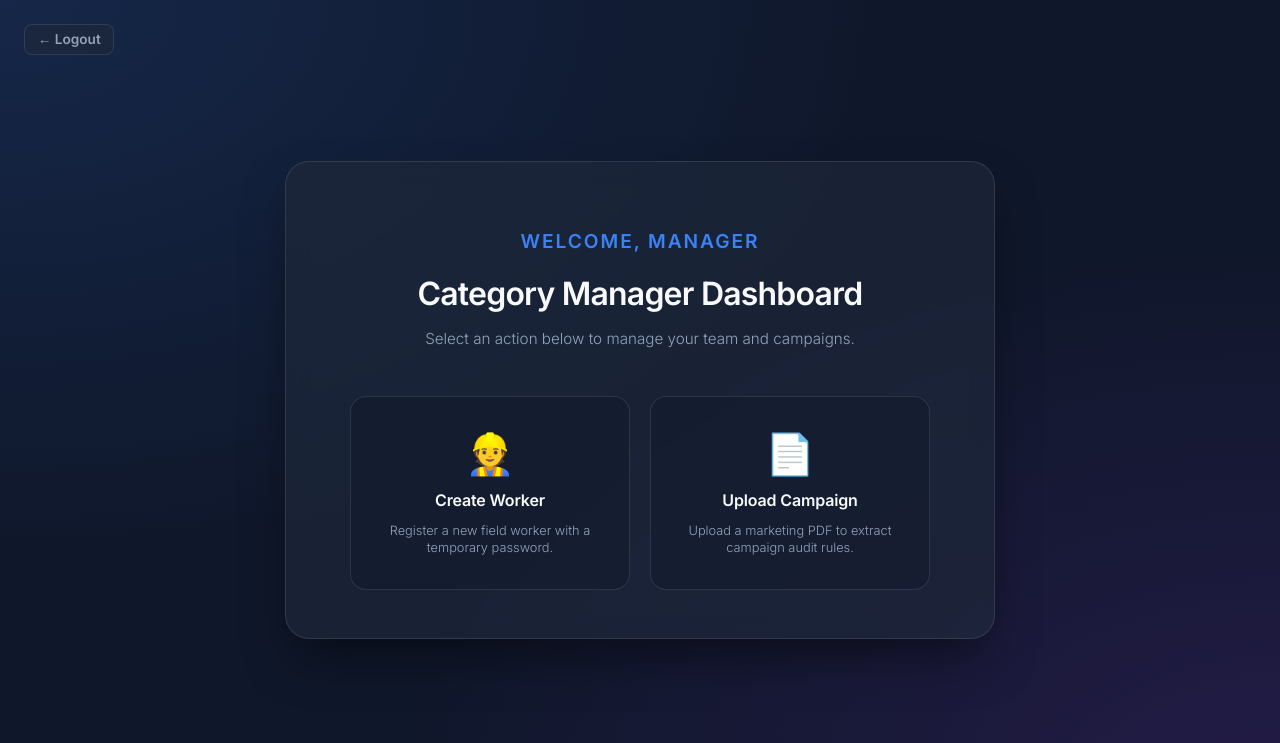
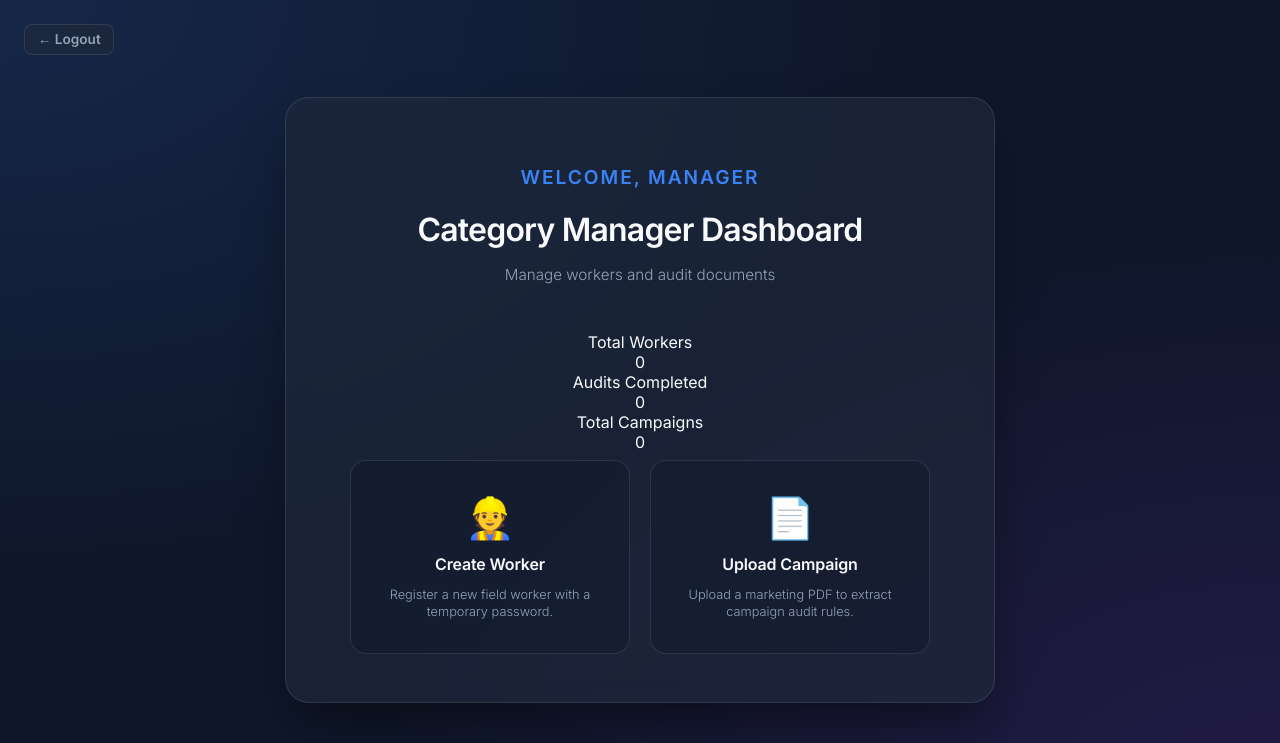
Before and after one commit to emilioquezadanavarro/shelfAI-app, a FastAPI app: page /category_manager/dashboard?profile_id=None in a window 1280 px wide. Shown: the top 743 px of the page. Run offline with FastAPI, Linux system fonts and the light colour scheme; data that the repository does not hold is empty; parts of the project's set-up code (start-up, migrations or seed data) failed here and were passed over.

Commit message:
Metric cards added

```diff
--- a/app/templates/category_manager_dashboard.html
+++ b/app/templates/category_manager_dashboard.html
@@ -32,11 +32,27 @@
         <div class="header-section">
             <p class="welcome-header">Welcome, {% if profile %}{{ profile.first_name }}{% else %}Manager{% endif %}</p>
             <h1>Category Manager Dashboard</h1>
+            <p>Manage workers and audit documents</p>
+
             {% if success_msg %}
             <p class="success-message">{{ success_msg }}</p>
             {% endif %}
+        </div>
 
-            <p>Select an action below to manage your team and campaigns.</p>
+        <!-- KPI Metric Cards -->
+        <div class="stats-grid">
+            <div class="stat-card">
+                <div class="stat-title">Total Workers</div>
+                <div class="stat-value">{{ total_workers }}</div>
+            </div>
+            <div class="stat-card">
+                <div class="stat-title">Audits Completed</div>
+                <div class="stat-value">{{ total_audits }}</div>
+            </div>
+            <div class="stat-card">
+                <div class="stat-title">Total Campaigns</div>
+                <div class="stat-value">{{ total_campaigns }}</div>
+            </div>
         </div>
 
         <!-- Action Cards Grid -->
```
